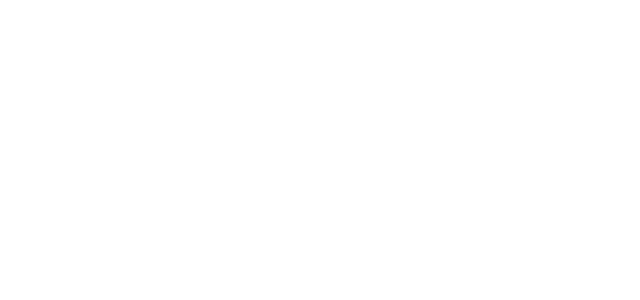
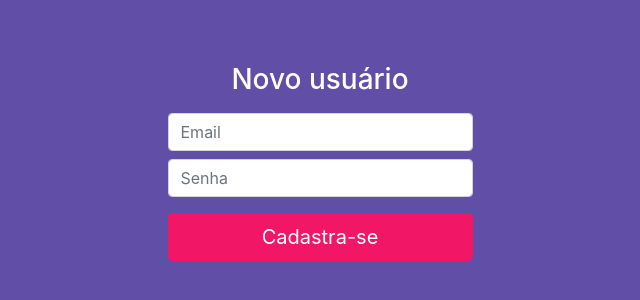
Before and after one commit to rodrigoreeis/authlify, a React (Create React App) app: page /novo-usario in a window 1280 px wide. Shown: the part 238-538 px from the top of the page, without its empty margins (320-960 px from the left). Built offline with nearby package versions, Linux system fonts and the light colour scheme.

Commit message:
feat: create register user and filtred errors

```diff
--- a/src/App.js
+++ b/src/App.js
@@ -7,7 +7,7 @@ import NewUser from './pages/NewUser';
 const App = () => (
   <Router>
     <Route exact path="/" component={Login} />
-    <Route exact path="novo-usario" component={NewUser} />
+    <Route path="novo-usario" component={NewUser} />
   </Router>
 );
 
--- a/src/Pages/Login/Login.js
+++ b/src/Pages/Login/Login.js
@@ -1,6 +1,7 @@
 /* eslint-disable jsx-a11y/anchor-is-valid */
 /* eslint-disable jsx-a11y/label-has-associated-control */
 import React, { useState } from 'react';
+import { Link } from 'react-router-dom';
 import './styles.css';
 
 import firebase from '../../configs/firebase';
@@ -79,9 +80,9 @@ const Login = () => {
           <a href="#" className="mx-2 text-center">
             Recuperar Senha
           </a>
-          <a href="#" className="mx-2 text-center">
+          <Link to="novo-usario" className="mx-2 text-center">
             Cadastre-se
-          </a>
+          </Link>
         </div>
       </form>
     </div>
--- a/src/Pages/NewUser/NewUser.js
+++ b/src/Pages/NewUser/NewUser.js
@@ -0,0 +1,93 @@
+import React, { useState } from 'react';
+import './styles.css';
+import firebase from '../../configs/firebase';
+import 'firebase/auth';
+
+const NewUser = () => {
+  const [email, setEmail] = useState();
+  const [password, setPassword] = useState();
+  const [messageType, setMessageType] = useState();
+  const [message, setMessage] = useState();
+
+  const handleRegistry = () => {
+    setMessageType(null);
+    if (!email || !password) {
+      setMessageType(false);
+      setMessage(
+        'Você precisa informar email e senha\npara realizar o cadastro! ',
+      );
+    }
+    firebase
+      .auth()
+      .createUserWithEmailAndPassword(email, password)
+      .then(() => {
+        setMessageType(true);
+        setMessage('Cadastro realizado com sucesso! ');
+      })
+      .catch(error => {
+        setMessageType(false);
+        switch (error.message) {
+          case 'Password should be at least 6 characters':
+            setMessage('A senha deve ter pelo\nmenos 6 caracteres!');
+            break;
+          case 'The email address is already in use by another account.':
+            setMessage(
+              'Este email já está sendo\nutilizado por outro usuário!',
+            );
+            break;
+          case 'The email address is badly formatted.':
+            setMessage('O formato do seu email é inválido!');
+            break;
+          default:
+            setMessage(
+              'Não foi possível cadastrar. Tente novamente mais tarde!',
+            );
+            break;
+        }
+      });
+  };
+
+  return (
+    <div className="new-user d-flex align-items-center justify-center">
+      <form className="text-center form-login mx-auto mt-5 ">
+        <h1 className="h3 mb-3 text-white"> Novo usuário </h1>
+        <input
+          type="email"
+          className="form-control my-2"
+          placeholder="Email"
+          onChange={e => setEmail(e.target.value)}
+        />
+        <input
+          type="password"
+          className="form-control my-2"
+          placeholder="Senha"
+          onChange={e => setPassword(e.target.value)}
+        />
+        <button
+          type="button"
+          className="btn btn-lg btn-block mt-3 mb-5 button-register"
+          onClick={handleRegistry}
+        >
+          Cadastra-se
+        </button>
+
+        <div className="message-register text-white text-center my-5">
+          {messageType === true && (
+            <span>
+              <strong>Wow! </strong>
+              Usuário cadastrado com sucesso! &#128512;
+            </span>
+          )}
+          {messageType === false && (
+            <span>
+              <strong>Ops! </strong>
+              {message}
+            </span>
+          )}
+        </div>
+      </form>
+    </div>
+  );
+};
+
+export default NewUser;
--- a/src/Pages/NewUser/styles.css
+++ b/src/Pages/NewUser/styles.css
@@ -0,0 +1,20 @@
+.new-user{
+  height: 100vh;
+  background-color: #614ea6;
+}
+
+.form-login{
+  min-width: 305px;
+}
+
+.button-register{
+  background-color: #f21667;
+  color: #fff;
+}
+.button-register:hover{
+  background-color: #f21667;
+}
+
+.message-register {
+  white-space: pre-line;
+}
--- a/src/index.js
+++ b/src/index.js
@@ -1,5 +1,5 @@
 import React from 'react';
 import ReactDOM from 'react-dom';
-import App from './App';
+import App from './pages/NewUser';
 
 ReactDOM.render(<App />, document.getElementById('root'));
```
